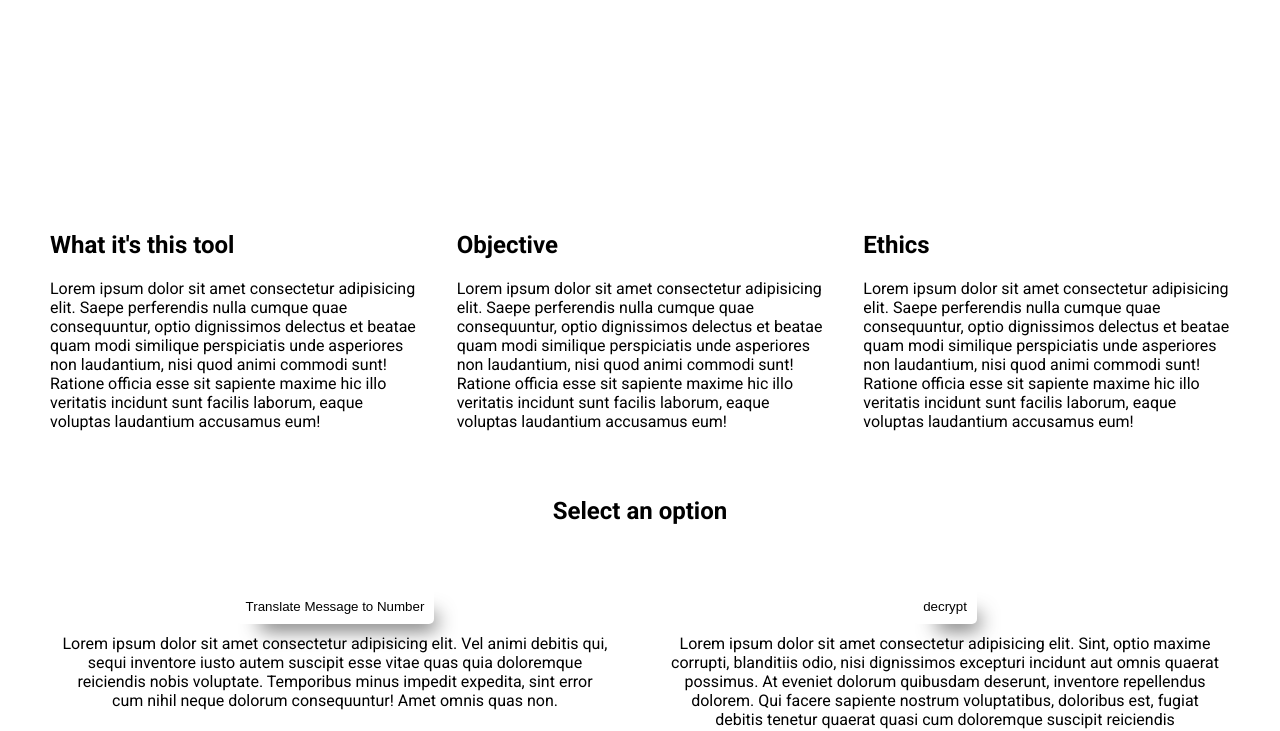
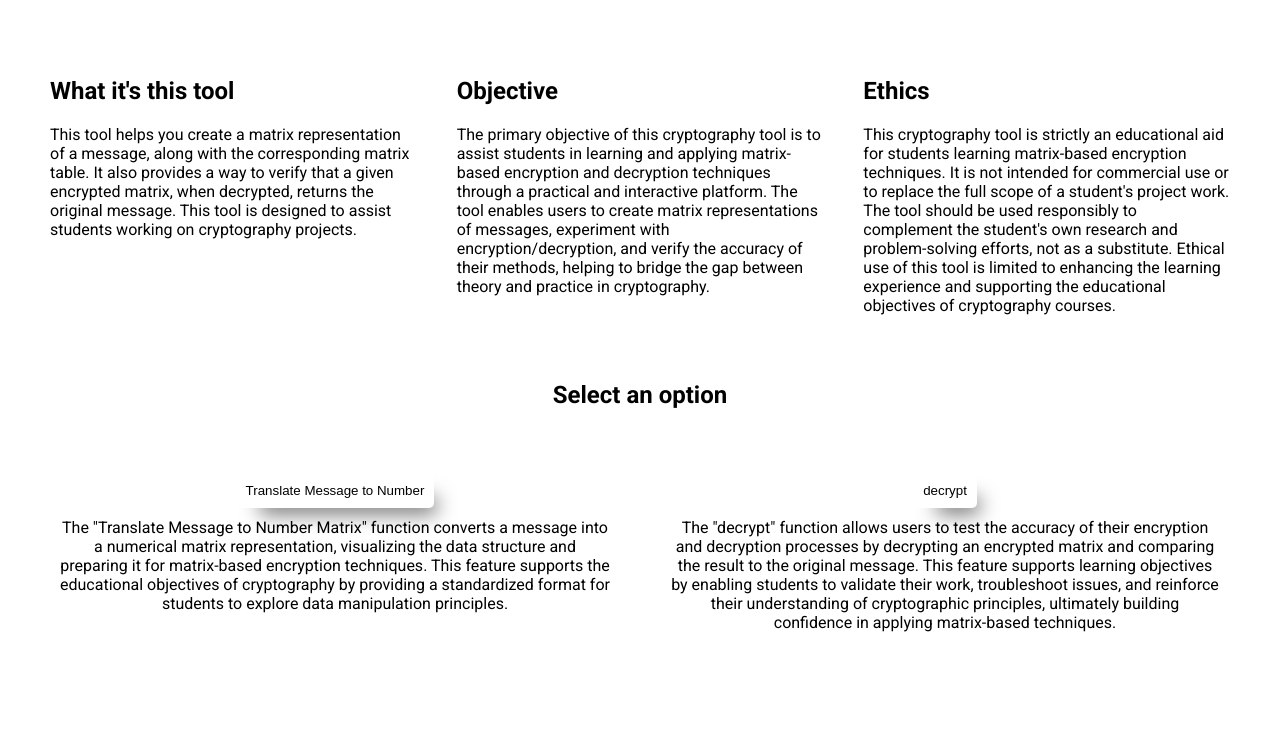
Before and after one commit to AngelGab006/Enigmatic, a plain HTML site: page index.html in a window 1280 px wide. Shown: the part 1196-1927 px from the top of the page. Drawn offline with nearby package versions, Linux system fonts and the light colour scheme.

Commit message:
fix css and change the lorems ipsu in the index

```diff
--- a/index.html
+++ b/index.html
@@ -19,7 +19,7 @@
     </div>
     <div class="links">
       <a href="#home">Home</a>
-      <a href="#cola">Colaborator</a>
+      <a href="#cola">Collaborator</a>
       <a href="#info">About</a>
       <a href="https://github.com/AngelGab006/Enigmatic"> <ion-icon name="logo-github"></ion-icon></a>
     </div>
@@ -30,9 +30,7 @@
       <div class="text">
         <p>Welcome to</p>
         <p class="title">ENICMATIC</p>
-        <span>Utiliza nuestra herramienta de criptografía de vanguardia diseñada
-          para garantizar tu máxima seguridad y haz que tus mensajes sigan
-          siendo un enigma.</span>
+        <span>This cryptography tool is an educational resource to help students learn and practice matrix-based encryption. It allows visualizing message data, experimenting with encryption/decryption, and verifying accuracy - enhancing understanding of cryptographic principles. Users should engage with the tool responsibly as a complement to their own work, not as a replacement for comprehensive cryptography knowledge required for academic and real-world applications.</span>
         <div class="buttons">
           <a href="#tools">View Tools</a>
           <a href="#info">Learn More</a>
@@ -47,7 +45,7 @@
   <!-- creators section start-->
   <div class="creators" id="cola">
     <div class="title">
-      <p>Colaborators</p>
+      <p>Collaborators</p>
     </div>
     <div class="colaborators">
       <div class="people">
@@ -55,7 +53,7 @@
           <img src="resource/img/logo.jpg" alt="">
         </div>
         <div class="name">
-         <p>Angel Gabriel Núñez</p>
+         <p>Ángel Gabriel Núñez Beltré</p>
         </div>
       </div>
 
@@ -79,34 +77,19 @@
     <article id="Description">
       <h2>What it's this tool</h2>
       <p>
-        Lorem ipsum dolor sit amet consectetur adipisicing elit. Saepe
-        perferendis nulla cumque quae consequuntur, optio dignissimos delectus
-        et beatae quam modi similique perspiciatis unde asperiores non
-        laudantium, nisi quod animi commodi sunt! Ratione officia esse sit
-        sapiente maxime hic illo veritatis incidunt sunt facilis laborum,
-        eaque voluptas laudantium accusamus eum!
+        This tool helps you create a matrix representation of a message, along with the corresponding matrix table. It also provides a way to verify that a given encrypted matrix, when decrypted, returns the original message. This tool is designed to assist students working on cryptography projects.
       </p>
     </article>
     <article id="Objetive">
       <h2>Objective</h2>
       <p>
-        Lorem ipsum dolor sit amet consectetur adipisicing elit. Saepe
-        perferendis nulla cumque quae consequuntur, optio dignissimos delectus
-        et beatae quam modi similique perspiciatis unde asperiores non
-        laudantium, nisi quod animi commodi sunt! Ratione officia esse sit
-        sapiente maxime hic illo veritatis incidunt sunt facilis laborum,
-        eaque voluptas laudantium accusamus eum!
+        The primary objective of this cryptography tool is to assist students in learning and applying matrix-based encryption and decryption techniques through a practical and interactive platform. The tool enables users to create matrix representations of messages, experiment with encryption/decryption, and verify the accuracy of their methods, helping to bridge the gap between theory and practice in cryptography.
       </p>
     </article>
     <article id="Licese-and-ethics">
       <h2>Ethics</h2>
       <p>
-        Lorem ipsum dolor sit amet consectetur adipisicing elit. Saepe
-        perferendis nulla cumque quae consequuntur, optio dignissimos delectus
-        et beatae quam modi similique perspiciatis unde asperiores non
-        laudantium, nisi quod animi commodi sunt! Ratione officia esse sit
-        sapiente maxime hic illo veritatis incidunt sunt facilis laborum,
-        eaque voluptas laudantium accusamus eum!
+        This cryptography tool is strictly an educational aid for students learning matrix-based encryption techniques. It is not intended for commercial use or to replace the full scope of a student's project work. The tool should be used responsibly to complement the student's own research and problem-solving efforts, not as a substitute. Ethical use of this tool is limited to enhancing the learning experience and supporting the educational objectives of cryptography courses.
       </p>
     </article>
   </section>
@@ -117,23 +100,13 @@
         <button id="option1" class="btnOption" onclick="window.location.href='./Pages/Translate.html'">
           Translate Message to Number
         </button>
-        <span class="description">Lorem ipsum dolor sit amet consectetur adipisicing elit. Vel animi
-          debitis qui, sequi inventore iusto autem suscipit esse vitae quas
-          quia doloremque reiciendis nobis voluptate. Temporibus minus impedit
-          expedita, sint error cum nihil neque dolorum consequuntur! Amet
-          omnis quas non.</span>
+        <span class="description">The "Translate Message to Number Matrix" function converts a message into a numerical matrix representation, visualizing the data structure and preparing it for matrix-based encryption techniques. This feature supports the educational objectives of cryptography by providing a standardized format for students to explore data manipulation principles.</span>
       </div>
       <div class="election" id="election-2">
         <button id="option2" class="btnOption" onclick="window.location.href='./Pages/decrypt.html'">
           decrypt
         </button>
-        <span class="description">Lorem ipsum dolor sit amet consectetur adipisicing elit. Sint,
-          optio maxime corrupti, blanditiis odio, nisi dignissimos excepturi
-          incidunt aut omnis quaerat possimus. At eveniet dolorum quibusdam
-          deserunt, inventore repellendus dolorem. Qui facere sapiente nostrum
-          voluptatibus, doloribus est, fugiat debitis tenetur quaerat quasi
-          cum doloremque suscipit reiciendis exercitationem corporis? Vel,
-          praesentium?</span>
+        <span class="description">The "decrypt" function allows users to test the accuracy of their encryption and decryption processes by decrypting an encrypted matrix and comparing the result to the original message. This feature supports learning objectives by enabling students to validate their work, troubleshoot issues, and reinforce their understanding of cryptographic principles, ultimately building confidence in applying matrix-based techniques.</span>
       </div>
     </div>
   </section>
--- a/resource/css/style.css
+++ b/resource/css/style.css
@@ -223,7 +223,7 @@ header {
   width: 100%;
   text-align: center;
   height: auto;
-  padding: 80px 20px 100px 20px;
+  padding: 80px 20px 10px 20px;
 }
 
 .creators .title {
@@ -408,3 +408,6 @@ header {
 footer {
   margin-top: 200px;
 }
+#info{
+  padding-top: 0px !important;
+}
```
